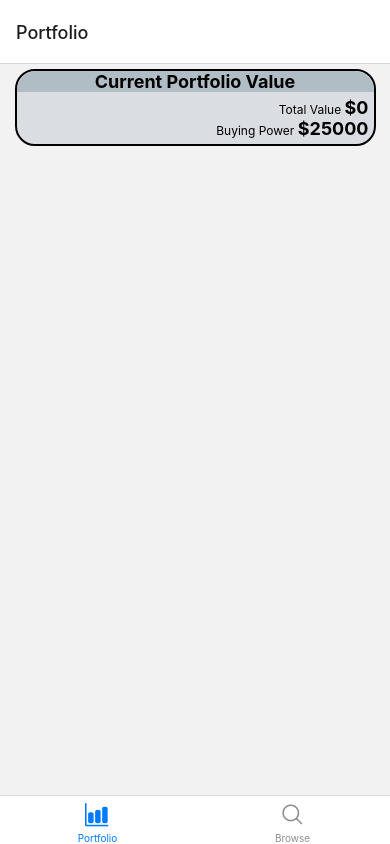
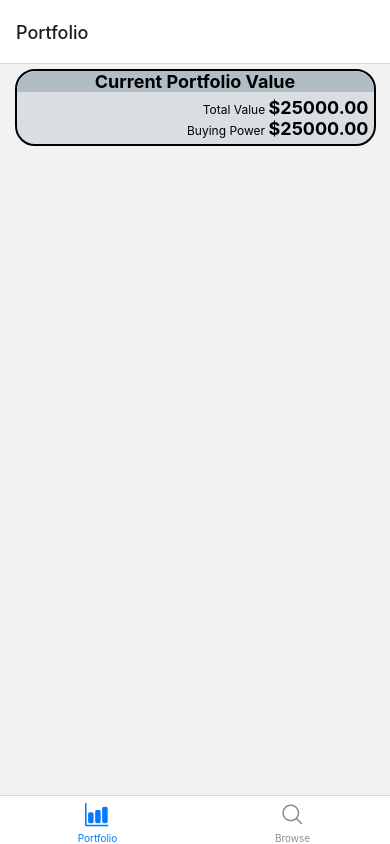
Before and after one commit to MatthewNordstrand/Faux-Stocks, a React Native app: screen /Portfolio in a window 390 px wide. Built offline with nearby package versions, Linux system fonts and the light colour scheme; no server answers.

Commit message:
Profile page now calculates total value of portfolio correctly

```diff
--- a/Components/Portfolio.js
+++ b/Components/Portfolio.js
@@ -1,16 +1,41 @@
 import React, { Component } from 'react';
 import { View, Text, StyleSheet } from 'react-native';
 import { connect } from 'react-redux';
+import Loading from './Loading';
 
 const mapStateToProps = state => {
     return {
-        portfolio: state.portfolio
+        portfolio: state.portfolio,
+        cache: state.cache
     };
 };
 
 class PortfolioScreen extends Component {
     render() {
-        const totalValue = 25000;
+        const mapCache = this.props.cache.profiles.map(stock => stock.symbol);
+        const mapPortfolio = this.props.portfolio.stocks.map(stock => stock.symbol);
+        const absent = mapPortfolio.filter(symbol => {
+            if (!mapCache.includes(symbol)) {
+                return true;
+            }
+            return false;
+        });
+
+        if (absent.length >= 1) {
+            return <Loading />;
+        }
+
+        //Set current total value to the amount of money that the user has
+        let totalValue = this.props.portfolio.money;
+
+        //Add up the current value of all owned stocks.
+        for (let i = 0; i < this.props.portfolio.stocks.length; i++) {
+            const curStock = this.props.portfolio.stocks[i];
+            const stockPrice = this.props.cache.profiles.filter(stock => stock.symbol === curStock.symbol)[0].price;
+            totalValue += curStock.amount * stockPrice;
+        }
+
+        //Get profit by subtracting starting money from total portfolio value
         const totalProfit = totalValue - 25000;
 
         return(
@@ -18,13 +43,13 @@ class PortfolioScreen extends Component {
                 <View style={styles.innerContainer}>
                     <Text style={styles.title}>Current Portfolio Value</Text>
                     <View style={styles.contentContainer}>
-                        <Text style={styles.statDesc}>Total Value <Text style={styles.statText}>$0</Text></Text>
-                        <Text style={styles.statDesc}>Buying Power <Text style={styles.statText}>${this.props.portfolio.money}</Text></Text>
+                        <Text style={styles.statDesc}>Total Value <Text style={styles.statText}>${totalValue.toFixed(2)}</Text></Text>
+                        <Text style={styles.statDesc}>Buying Power <Text style={styles.statText}>${this.props.portfolio.money.toFixed(2)}</Text></Text>
                         {totalProfit > 0 &&
-                            <Text style={styles.statDesc}>Totoal Profit <Text style={styles.statTextGreen}>+${totalProfit}</Text></Text>
+                            <Text style={styles.statDesc}>Totoal Profit <Text style={styles.statTextGreen}>+${totalProfit.toFixed(2)}</Text></Text>
                         }
                         {totalProfit < 0 &&
-                            <Text style={styles.statDesc}>Totoal Loss <Text style={styles.statTextRed}>-${Math.abs(totalProfit)}</Text></Text>
+                            <Text style={styles.statDesc}>Totoal Loss <Text style={styles.statTextRed}>-${Math.abs(totalProfit).toFixed(2)}</Text></Text>
                         }
                     </View>
                 </View>
```
